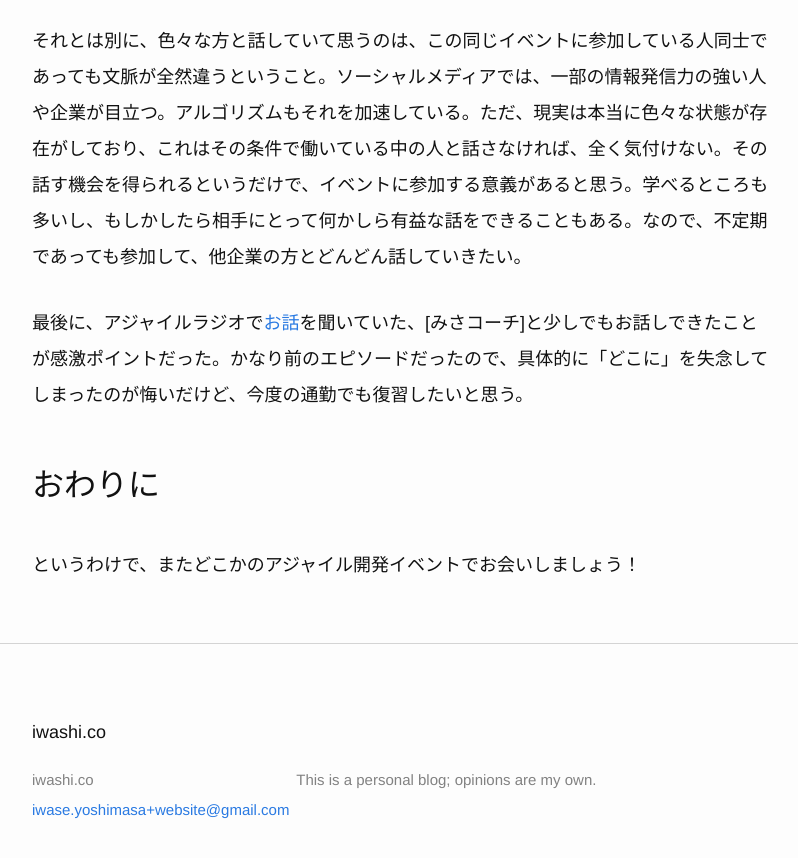
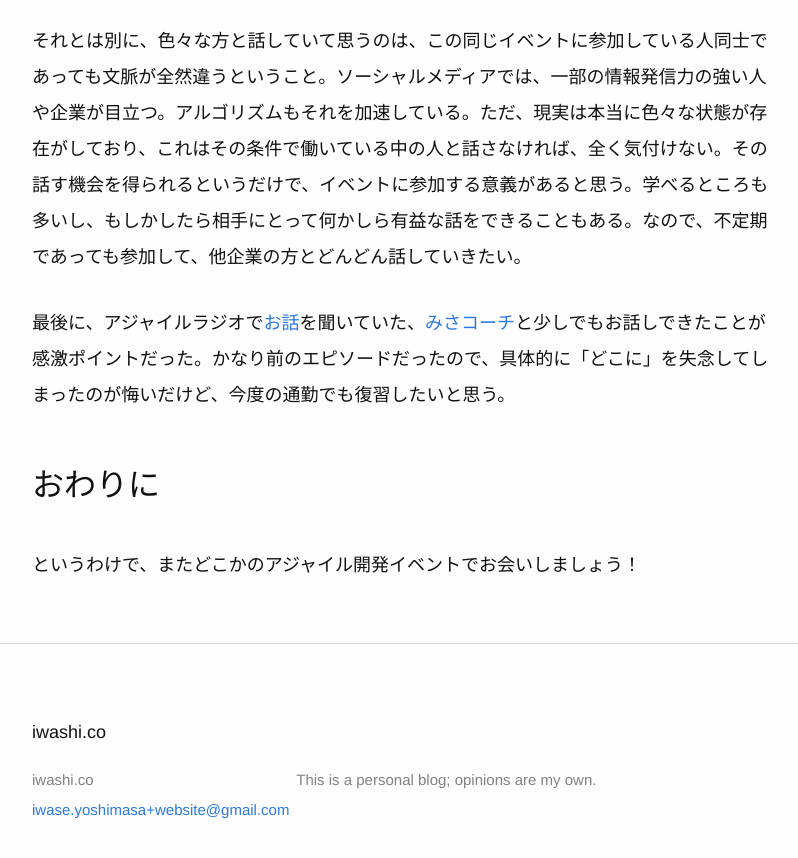
Before and after one commit to iwashi/iwashi.github.io, a Jekyll site: the page built from _posts/2025-07-27-scrumfestosaka2025.md, in a window 1280 px wide and 900 px high, scrolled down 2908 px. Shown: the top 858 px of the window, without its empty margins (238-1036 px from the left). Built offline with Jekyll 4.4.1, drawn with Linux system fonts in a browser that asks for light colours; part of the change alters nothing that is shown.

```diff
--- a/_posts/2025-07-27-scrumfestosaka2025.md
+++ b/_posts/2025-07-27-scrumfestosaka2025.md
@@ -41,7 +41,7 @@ ogp: /assets/images/ogp/2025-07-27-scrumfestosaka2025_ogp.png
 
 それとは別に、色々な方と話していて思うのは、この同じイベントに参加している人同士であっても文脈が全然違うということ。ソーシャルメディアでは、一部の情報発信力の強い人や企業が目立つ。アルゴリズムもそれを加速している。ただ、現実は本当に色々な状態が存在がしており、これはその条件で働いている中の人と話さなければ、全く気付けない。その話す機会を得られるというだけで、イベントに参加する意義があると思う。学べるところも多いし、もしかしたら相手にとって何かしら有益な話をできることもある。なので、不定期であっても参加して、他企業の方とどんどん話していきたい。
 
-最後に、アジャイルラジオで[お話](https://agileradio.github.io/2020/12/14/1/)を聞いていた、[みさコーチ]と少しでもお話しできたことが感激ポイントだった。かなり前のエピソードだったので、具体的に「どこに」を失念してしまったのが悔いだけど、今度の通勤でも復習したいと思う。
+最後に、アジャイルラジオで[お話](https://agileradio.github.io/2020/12/14/1/)を聞いていた、[みさコーチ](https://www.misa-coach.com/)と少しでもお話しできたことが感激ポイントだった。かなり前のエピソードだったので、具体的に「どこに」を失念してしまったのが悔いだけど、今度の通勤でも復習したいと思う。
 
 ## おわりに
 
```
